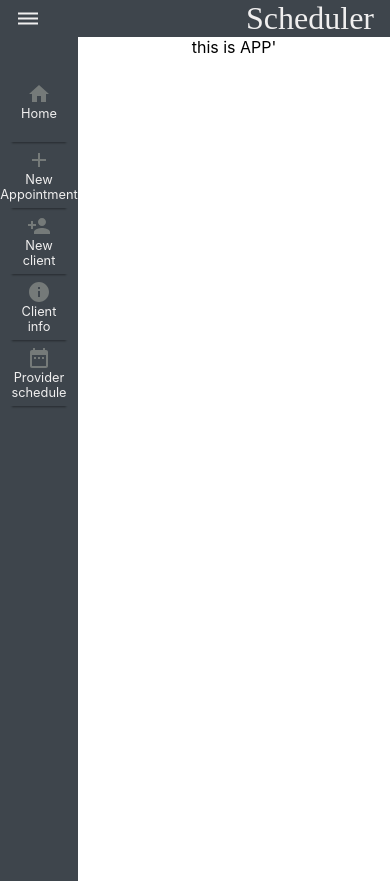
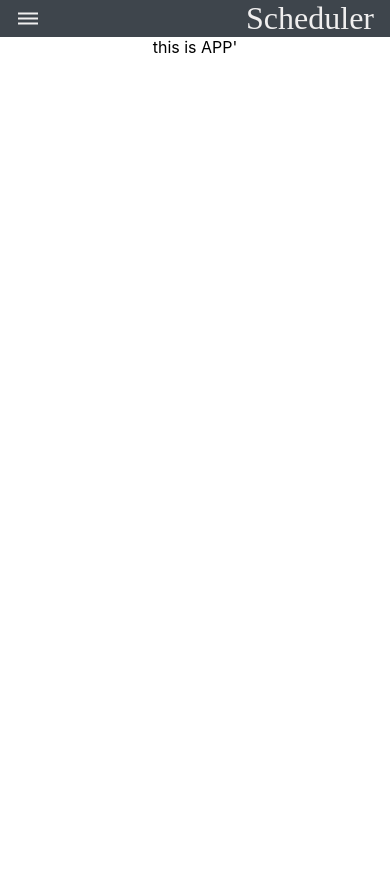
Before and after one commit to dajalac/Scheduler, a React (Create React App) app in the folder src/main/frontend/: page / in a window 390 px wide. Built offline with nearby package versions, Linux system fonts and the light colour scheme; a web font is replaced by a local one.

Commit message:
navbar and side bar design done

```diff
--- a/src/main/frontend/package.json
+++ b/src/main/frontend/package.json
@@ -10,6 +10,7 @@
     "@testing-library/user-event": "^12.8.3",
     "react": "^17.0.2",
     "react-dom": "^17.0.2",
+    "react-responsive": "^9.0.0-beta.4",
     "react-scripts": "4.0.3",
     "web-vitals": "^1.1.2"
   },
--- a/src/main/frontend/src/App.css
+++ b/src/main/frontend/src/App.css
@@ -1,7 +1,6 @@
 .App {
   text-align: center;
 }
-
 
 .App-container{
   display: flex;
--- a/src/main/frontend/src/App.js
+++ b/src/main/frontend/src/App.js
@@ -1,13 +1,35 @@
+import React, {useState, useEffect } from 'react';
+import { useMediaQuery } from 'react-responsive';
 import './App.css';
 import Navbar from './components/navbar/Navbar.js';
 import Sidebar from './components/navbar/Sidebar';
 
 function App() {
+  const[showSideBar, setShowSideBar ] = useState(false);
+
+
+  let displaySidebar = null
+  const isMobile = useMediaQuery({ query: '(max-width: 650px)' })
+
+  useEffect(()=>{
+     if (!isMobile){
+      setShowSideBar(false);
+    }
+  },[isMobile])
+
+  if (isMobile && showSideBar){
+    displaySidebar =<Sidebar />
+  }
+  else if (!isMobile){
+    displaySidebar =<Sidebar />
+  }
+
+
   return (
     <div className="App">
-      <Navbar/>
+      <Navbar setShowSideBar={setShowSideBar} showSideBar={showSideBar}/>
       <div className="App-container">
-        <Sidebar/>
+        {displaySidebar}
         <div className="App-page-contaier">this is APP'</div>
       </div>
     </div>
--- a/src/main/frontend/src/components/navbar/Navbar.css
+++ b/src/main/frontend/src/components/navbar/Navbar.css
@@ -16,4 +16,15 @@
 
 .nav-bar-burger{
     margin-left: 1rem;
+    visibility: hidden;
 }
+
+.test{
+    background-color: navy;
+}
+
+@media(max-width:650px){
+    .nav-bar-burger{
+        visibility:visible;
+    }
+}
--- a/src/main/frontend/src/components/navbar/Navbar.js
+++ b/src/main/frontend/src/components/navbar/Navbar.js
@@ -1,13 +1,29 @@
-import React from 'react'
+import React from 'react';
 import DehazeIcon from '@material-ui/icons/Dehaze';
-import logo from './logo.png'
+import CloseIcon from '@material-ui/icons/Close';
+
 import './Navbar.css'
 
-export default function navbar() {
+export default function Navbar({setShowSideBar, showSideBar}) {
+
+
+    const displaySidebar =()=>{
+
+        setShowSideBar(!showSideBar);
+
+    }
     return (
+        <>
         <div className = "nav-bar">
-            <DehazeIcon className="nav-bar-burger"/>
+            {showSideBar
+                ?
+                <CloseIcon className="nav-bar-burger" onClick={displaySidebar} onKeyDown={displaySidebar}/>
+                :
+                <DehazeIcon className="nav-bar-burger" onClick={displaySidebar} onKeyDown={displaySidebar}/>
+        }
             <p className="nav-bar-logo">Scheduler</p>
         </div>
+        </>
     )
+
 }
--- a/src/main/frontend/src/components/navbar/Sidebar.css
+++ b/src/main/frontend/src/components/navbar/Sidebar.css
@@ -5,6 +5,7 @@
     background-color:#3e454c ;
     height: 100vh;
 }
+
 
 .side-bar-items{
     display: flex;
@@ -51,3 +52,16 @@
     }
 
 }
+
+@media(max-width:650px){
+    .side-bar{
+       width: 60%;
+       z-index: 50;
+    }
+    .side-bar-links{
+        height: 80px;
+        align-content: center;
+        justify-content: center;
+    }
+
+}
--- a/src/main/frontend/src/components/navbar/Sidebar.js
+++ b/src/main/frontend/src/components/navbar/Sidebar.js
@@ -10,7 +10,7 @@ export default function sidebar() {
 
     return (
         <>
-        <nav className="side-bar">
+        <nav className= 'side-bar' >
             <ul className = "side-bar-items">
             <li className="side-bar-links">
                     <HomeIcon className="side-bar-menu-icons"/>
```
Also changed, not shown: src/main/frontend/src/components/navbar/logo.png (deleted), 1 other file (tests, documents, lock files or other folders).
